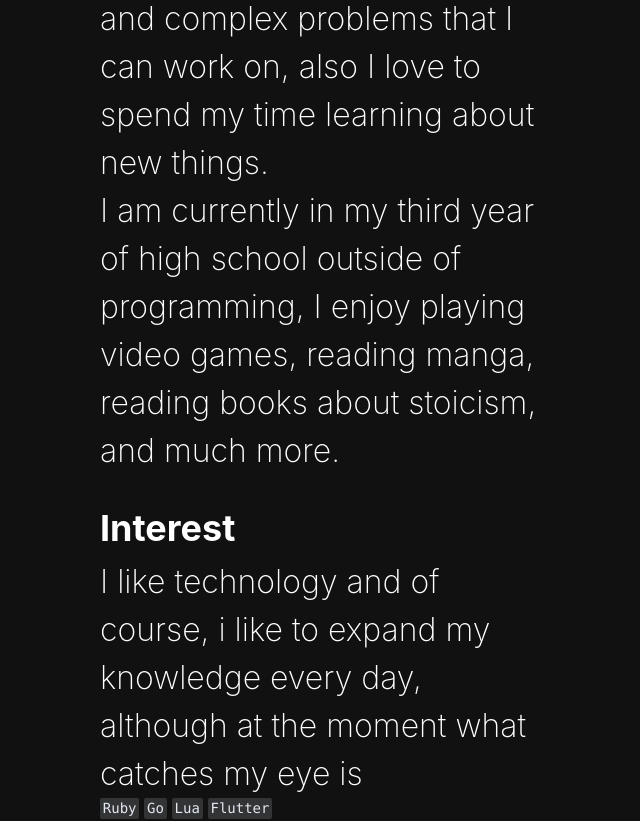
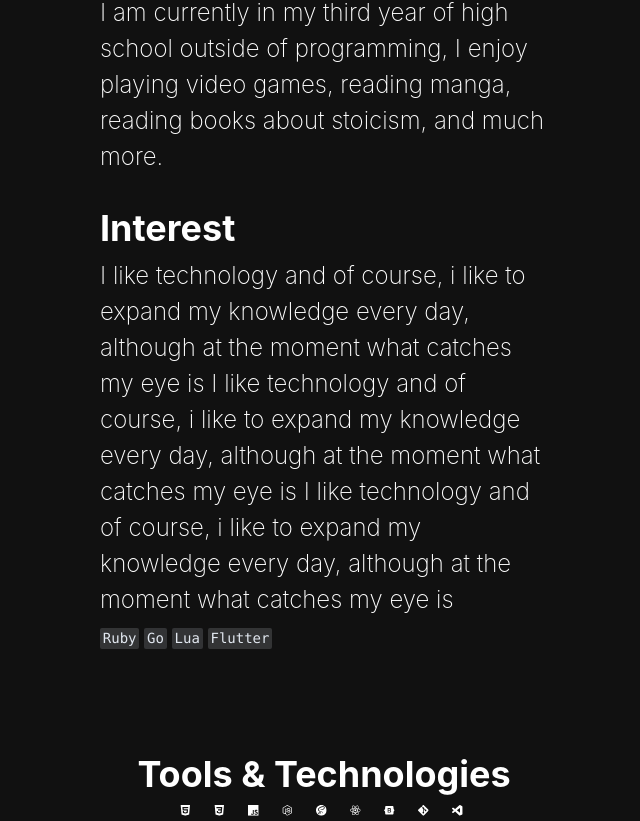
Before and after one commit to YuukaDev/vukcode.rs, a Next.js app: page /about in a window 1280 px wide. Shown: the part 592-1413 px from the top of the page, without its empty margins (316-956 px from the left). Built offline with nearby package versions, Linux system fonts and the light colour scheme.

Commit message:
Update AboutHero.js

```diff
--- a/components/AboutHero/AboutHero.js
+++ b/components/AboutHero/AboutHero.js
@@ -1,15 +1,17 @@
 import {
     VStack,
+    Stack,
     Box,
     Divider,
     Heading,
     Text,
-    List,
-    ListItem,
-    UnorderedList,
     Code,
-    OrderedList
+    Icon,
+    HStack,
 } from "@chakra-ui/react";
+
+import { SiJavascript, SiHtml5, SiCss3, SiSass, SiReact, SiBootstrap, SiGit, SiVisualstudiocode, SiNextdotjs, SiChakraui } from "react-icons/si";
+import { FaNode, FaNodeJs } from "react-icons/fa";
 
 export default function AboutHero() {
     return (
@@ -18,7 +20,7 @@ export default function AboutHero() {
                 <Heading>About Me 📜</Heading>
                 <Divider width="35%" mt="15px" mb="10px" bg="#ff4000" padding="1px" />
             </Box>
-            <Box className="hero-container" fontWeight="thin" fontSize="xx-large" width="35%" float="left" mt="80px">
+            <Box className="hero-container" fontWeight="thin" fontSize="2xl" width="35%" float="left" mt="80px">
                 <Text>
                     Hey, my name is Vuk Gligorić and I am Front End Developer based in Novi Sad, Serbia.
                     <br />
@@ -30,10 +32,13 @@ export default function AboutHero() {
             <Box width="35%" float="left" mt="125px">
                 <Heading>Interest</Heading>
             </Box>
-            <Box className="hero-container" fontWeight="thin" fontSize="xx-large" width="35%" float="left" mt="80px">
+            <Box className="hero-container" fontWeight="thin" fontSize="2xl" width="35%" float="left" mt="80px">
                 <Text>
                     I like technology and of course, i like to expand my knowledge every day, although at the moment what catches my eye is
-                    <Box fontSize="0.7em" display="flex" gap="5px">
+                    I like technology and of course, i like to expand my knowledge every day, although at the moment what catches my eye is
+                    I like technology and of course, i like to expand my knowledge every day, although at the moment what catches my eye is
+
+                    <Box mt="10px" fontSize="0.7em" display="flex" gap="5px">
                         <Code>
                             Ruby
                         </Code>
@@ -49,6 +54,48 @@ export default function AboutHero() {
                     </Box>
                 </Text>
             </Box>
-        </VStack>
+            <br />
+            <br />
+            <br />
+            <br />
+
+            <Box width="35%" float="left" mt="125px">
+                <Heading textAlign="center">Tools & Technologies</Heading>
+            </Box>
+            <Box fs="50px" className="hero-container" fontWeight="thin" float="left" mt="80px">
+                <HStack gap="10px">
+
+                    <Icon>
+                        <SiHtml5 />
+                    </Icon>
+                    <Icon>
+                        <SiCss3 />
+                    </Icon>
+                    <Icon>
+                        <SiJavascript />
+                    </Icon>
+                    <Icon>
+                        <FaNodeJs />
+                    </Icon>
+                    <Icon>
+                        <SiSass />
+                    </Icon>
+                    <Icon>
+                        <SiReact />
+                    </Icon>
+                    <Icon>
+                        <SiBootstrap />
+                    </Icon>
+                    <Icon>
+                        <SiGit />
+                    </Icon>
+                    <Icon>
+                        <SiVisualstudiocode />
+                    </Icon>
+                </HStack>
+            </Box>
+        </VStack >
     )
 }
+
+//SiJavascript, SiHtml5, SiCss3, SiSass, SiReact, SiBootstrap, SiGit, SiVisualstudiocode
```
